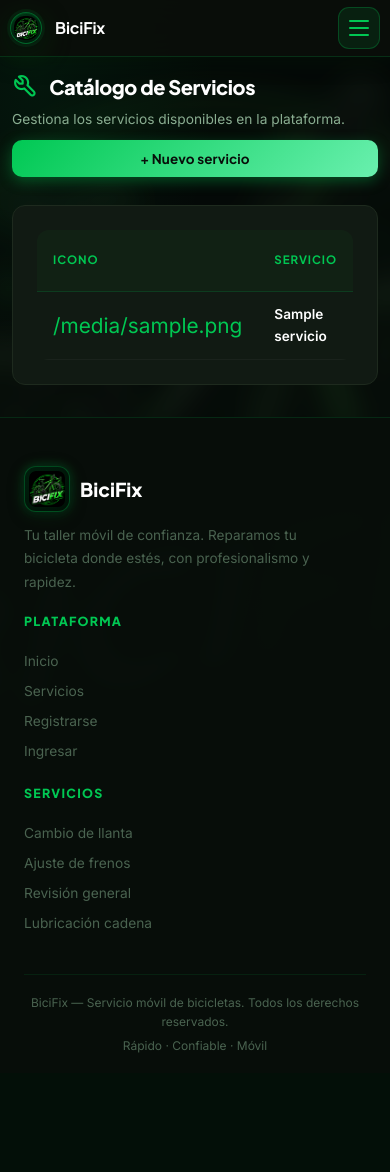
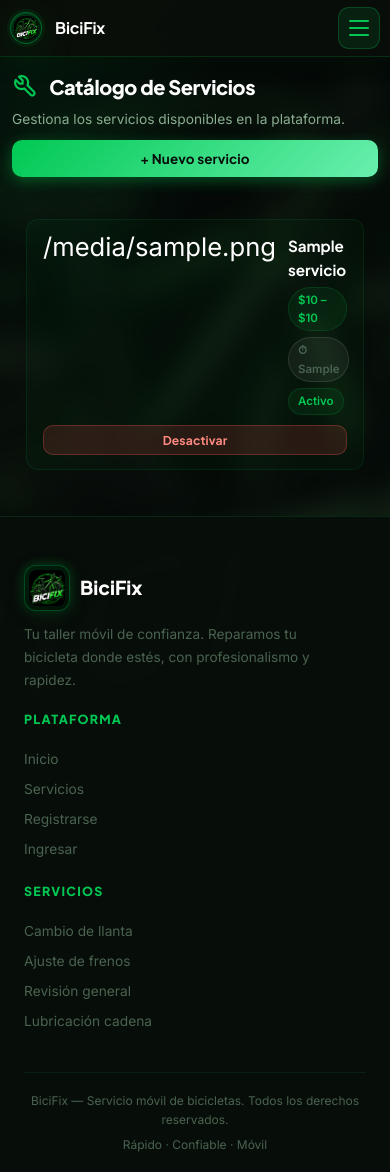
Before and after one commit to Roois334/BiciFix, a Flask app: template templates/admin/servicios.html in a window 390 px wide. Before the commit the page ends 1053 px from the top, so only its background shows below. Run offline with Flask 3, Linux system fonts and the light colour scheme; the template is opened without the code that fills it: most values are stand-ins (such as "Sample title", 1, 10 or a date in 2020).

Commit message:
fix: tabla servicios en cards para móvil + logo registro

```diff
--- a/templates/admin/servicios.html
+++ b/templates/admin/servicios.html
@@ -10,17 +10,70 @@
     <button onclick="document.getElementById('modal-nuevo').style.display='flex'" class="btn btn-neon">+ Nuevo servicio</button>
   </div>
 </div>
-<div class="card animate-in">
-  <div class="table-wrap">
-    <table>
-      <thead><tr><th>Icono</th><th>Servicio</th><th>Precio min</th><th>Precio max</th><th>Tiempo</th><th>Estado</th><th>Acciones</th></tr></thead>
+<style>
+/* TABLA desktop */
+.srv-table-wrap { overflow-x:auto; -webkit-overflow-scrolling:touch; }
+.srv-table { width:100%; border-collapse:collapse; }
+.srv-table th { font-size:.72rem; font-weight:700; color:var(--gs); text-transform:uppercase; letter-spacing:.07em; padding:10px 14px; border-bottom:1px solid rgba(0,200,83,.1); text-align:left; white-space:nowrap; }
+.srv-table td { padding:13px 14px; border-bottom:1px solid rgba(255,255,255,.03); font-size:.88rem; color:var(--gt); vertical-align:middle; }
+.srv-table tr:last-child td { border-bottom:none; }
+.srv-table td:first-child { font-size:1.4rem; width:48px; }
+.srv-table .td-name { font-weight:600; color:var(--bl); }
+.srv-table .td-price { color:var(--va); font-weight:600; white-space:nowrap; }
+
+/* CARDS móvil */
+.srv-cards { display:none; flex-direction:column; gap:10px; padding:14px; }
+.srv-card-item {
+  background:rgba(0,200,83,.03);
+  border:1px solid rgba(0,200,83,.1);
+  border-radius:12px;
+  padding:14px 16px;
+  display:flex;
+  flex-direction:column;
+  gap:10px;
+}
+.srv-card-top { display:flex; align-items:flex-start; gap:12px; }
+.srv-card-ico { font-size:1.6rem; flex-shrink:0; line-height:1; }
+.srv-card-info { flex:1; min-width:0; }
+.srv-card-name { font-family:'Plus Jakarta Sans',sans-serif; font-size:.95rem; font-weight:700; color:#fff; margin-bottom:4px; }
+.srv-card-meta { display:flex; flex-wrap:wrap; gap:6px; }
+.srv-card-pill {
+  display:inline-flex; align-items:center; gap:4px;
+  padding:3px 9px; border-radius:99px;
+  font-size:.72rem; font-weight:600;
+  background:rgba(0,200,83,.08);
+  border:1px solid rgba(0,200,83,.15);
+  color:var(--va);
+}
+.srv-card-time {
+  background:rgba(255,255,255,.05);
+  border-color:rgba(255,255,255,.1);
+  color:var(--gs);
+}
+.srv-card-badge { margin-left:auto; flex-shrink:0; }
+.srv-card-actions { display:flex; gap:8px; }
+.srv-card-actions .btn { flex:1; justify-content:center; }
+
+@media (max-width:820px) {
+  .srv-table-outer { display:none; }
+  .srv-cards { display:flex; }
+}
+</style>
+
+<!-- TABLA desktop -->
+<div class="card animate-in srv-table-outer">
+  <div class="srv-table-wrap">
+    <table class="srv-table">
+      <thead><tr>
+        <th>Icono</th><th>Servicio</th><th>Precio mín</th><th>Precio máx</th><th>Tiempo</th><th>Estado</th><th>Acción</th>
+      </tr></thead>
       <tbody>
         {% for s in servicios %}
         <tr>
-          <td style="font-size:1.3rem;color:var(--va);">{{ s.icono }}</td>
-          <td class="td-main">{{ s.nombre }}</td>
-          <td style="color:var(--va);">{{ s.precio_min|cop }}</td>
-          <td style="color:var(--va);">{{ s.precio_max|cop }}</td>
+          <td>{{ s.icono }}</td>
+          <td class="td-name">{{ s.nombre }}</td>
+          <td class="td-price">{{ s.precio_min|cop }}</td>
+          <td class="td-price">{{ s.precio_max|cop }}</td>
           <td>{{ s.tiempo_estimado }}</td>
           <td><span class="badge badge-{{ 'activo' if s.activo else 'inactivo' }}">{{ 'Activo' if s.activo else 'Inactivo' }}</span></td>
           <td>
@@ -33,6 +86,32 @@
       </tbody>
     </table>
   </div>
+</div>
+
+<!-- CARDS móvil -->
+<div class="srv-cards animate-in">
+  {% for s in servicios %}
+  <div class="srv-card-item">
+    <div class="srv-card-top">
+      <div class="srv-card-ico">{{ s.icono }}</div>
+      <div class="srv-card-info">
+        <div class="srv-card-name">{{ s.nombre }}</div>
+        <div class="srv-card-meta">
+          <span class="srv-card-pill">{{ s.precio_min|cop }} – {{ s.precio_max|cop }}</span>
+          {% if s.tiempo_estimado %}<span class="srv-card-pill srv-card-time">⏱ {{ s.tiempo_estimado }}</span>{% endif %}
+          <span class="srv-card-pill {{ '' if s.activo else 'srv-card-time' }}" style="{{ '' if s.activo else 'color:var(--gs)' }}">{{ 'Activo' if s.activo else 'Inactivo' }}</span>
+        </div>
+      </div>
+    </div>
+    <div class="srv-card-actions">
+      <form method="POST" action="/admin/servicio/{{ s.id }}/toggle" style="flex:1;display:flex;">
+        <button class="btn btn-sm {{ 'btn-danger' if s.activo else 'btn-primary' }}" style="width:100%;justify-content:center;">
+          {{ 'Desactivar' if s.activo else 'Activar' }}
+        </button>
+      </form>
+    </div>
+  </div>
+  {% endfor %}
 </div>
 <div id="modal-nuevo" style="display:none;position:fixed;inset:0;background:rgba(0,0,0,.8);z-index:9999;align-items:center;justify-content:center;">
   <div class="card" style="width:100%;max-width:480px;max-height:90vh;overflow-y:auto;">
--- a/templates/registro.html
+++ b/templates/registro.html
@@ -175,8 +175,8 @@
 
     <!-- HEADER -->
     <div class="reg-header">
-      <div class="reg-logo-ring brand-logo-img" style="margin:0 auto 14px;">
-        <img src="/static/img/logo.png" alt="BiciFix" class="brand-logo-image">
+      <div class="reg-logo-ring" style="margin:0 auto 14px;">
+        <img src="/static/img/logo.png" alt="BiciFix" style="width:66px;height:66px;object-fit:contain;display:block;border-radius:10px;">
       </div>
       <div class="reg-brand">BiciFix</div>
       <div class="reg-subtitle">Crea tu cuenta gratis</div>
```
